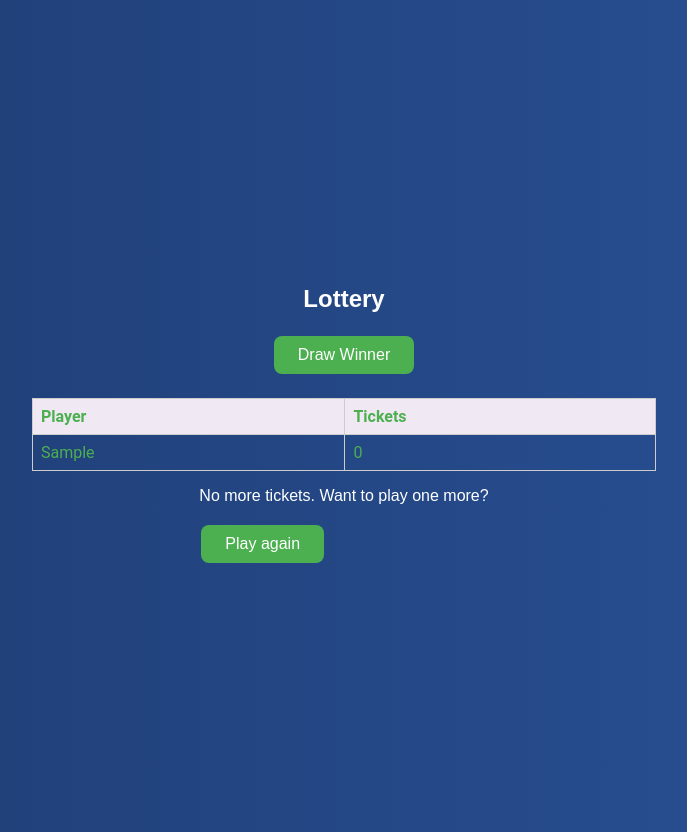
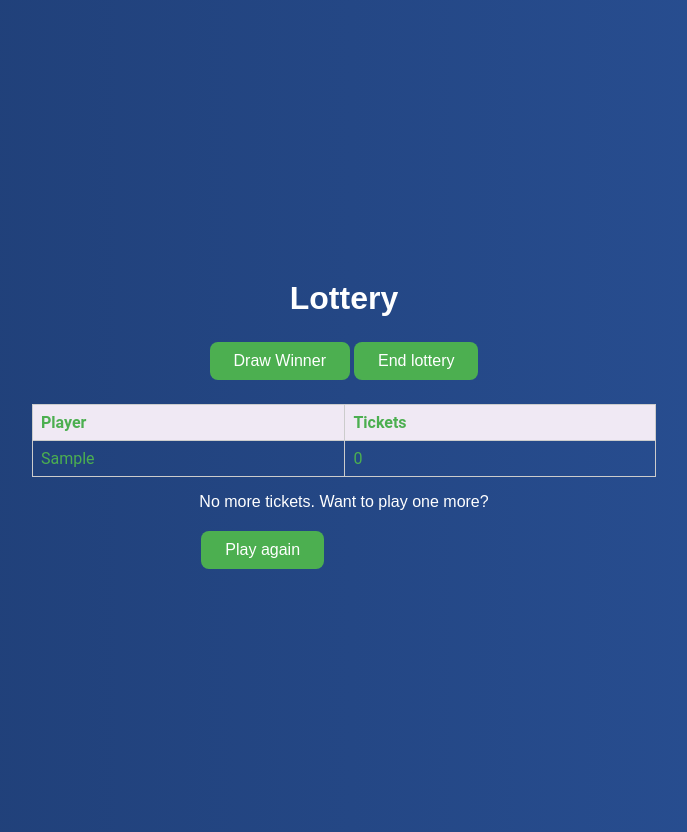
Before and after one commit to MaggiePN92/lottery-app, a React (Create React App) app: page / in a window 1280 px wide. Both pictures are taken after typing "Sample" into the empty fields and a click on the button "Start Lottery". Shown: the whole page, without its empty margins (296-983 px from the left). Built offline with nearby package versions, Linux system fonts and the light colour scheme.

Commit message:
end lottery button

```diff
--- a/src/Lottery.css
+++ b/src/Lottery.css
@@ -9,9 +9,15 @@
   }
 
   .winner {
-    font-size: 24px;
+    font-size: 32px;
     font-weight: bold;
     margin-bottom: 16px;
+  }
+
+  .button-div {
+    display: flex;
+    justify-content: center;
+    width: 100%;
   }
 
   .PlayersTable {
--- a/src/Lottery.tsx
+++ b/src/Lottery.tsx
@@ -44,11 +44,16 @@ function Lottery({ players, onWinnerDrawn, resetLottery }: Props) {
 
   return (
     <div className="Lottery">
-      <h2>Lottery</h2>
+      <h1>Lottery</h1>
       {selectedWinner && <p className="winner">The winner is: {selectedWinner}!</p>}
-      <button onClick={handleDrawWinner} disabled={totalTickets === 0}>
-        Draw Winner
-      </button>
+      <div className='button-div'>
+        <button onClick={handleDrawWinner} disabled={totalTickets === 0}>
+          Draw Winner
+        </button>
+        <button>
+          End lottery
+        </button>
+      </div>
       <div className={styles.tableContainer}>
         <table className={styles.table}>
           <thead>
```
